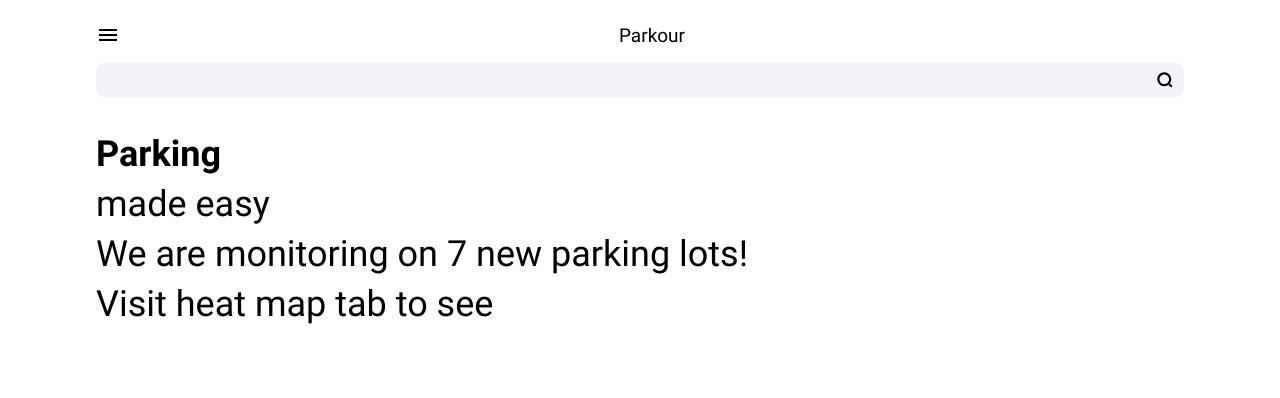
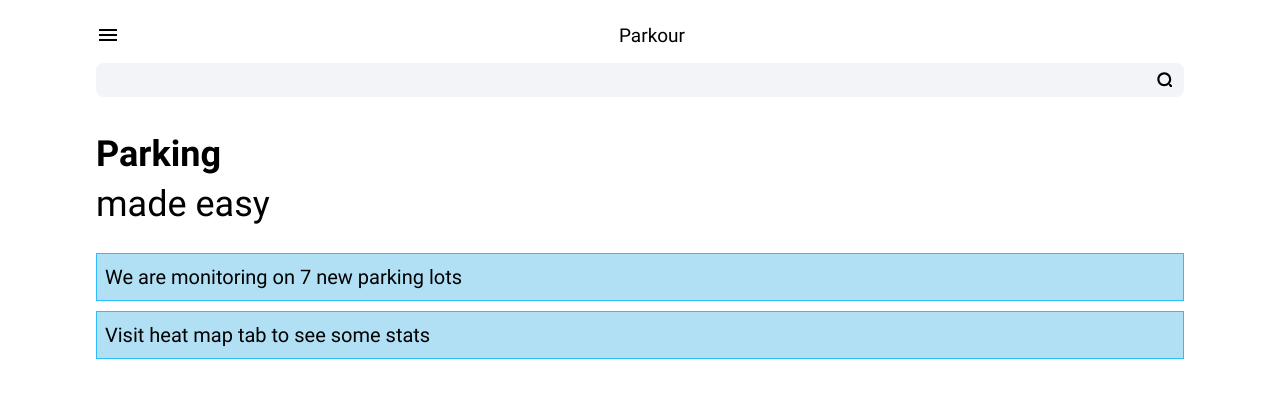
Before and after one commit to prussyuval/parking-ui, a React (Create React App) app: page / in a window 1280 px wide. Shown: the top 398 px of the page. Built offline with nearby package versions, Linux system fonts and the light colour scheme.

Commit message:
Add massages hover

```diff
--- a/src/HomePage.js
+++ b/src/HomePage.js
@@ -12,10 +12,10 @@ const HomePage = () => {
 
             <div className="home-page__messages">
                 <div className="message">
-                    We are monitoring on 7 new parking lots!
+                    We are monitoring on 7 new parking lots
                 </div>
                 <div className="message">
-                    Visit heat map tab to see
+                    Visit heat map tab to see some stats
                 </div>
             </div>
 
--- a/src/styles/index.scss
+++ b/src/styles/index.scss
@@ -160,8 +160,15 @@ html {
   }
 
   &__messages {
+    font-size: 20px;
+    line-height: 30px;
+    margin-top: 24px;
+
     .message {
-
+      margin-top: 10px;
+      border: 1px solid rgb(47, 187, 261);
+      padding: 8px;
+      background-color: rgb(177, 224, 245);
     }
   }
 
```
